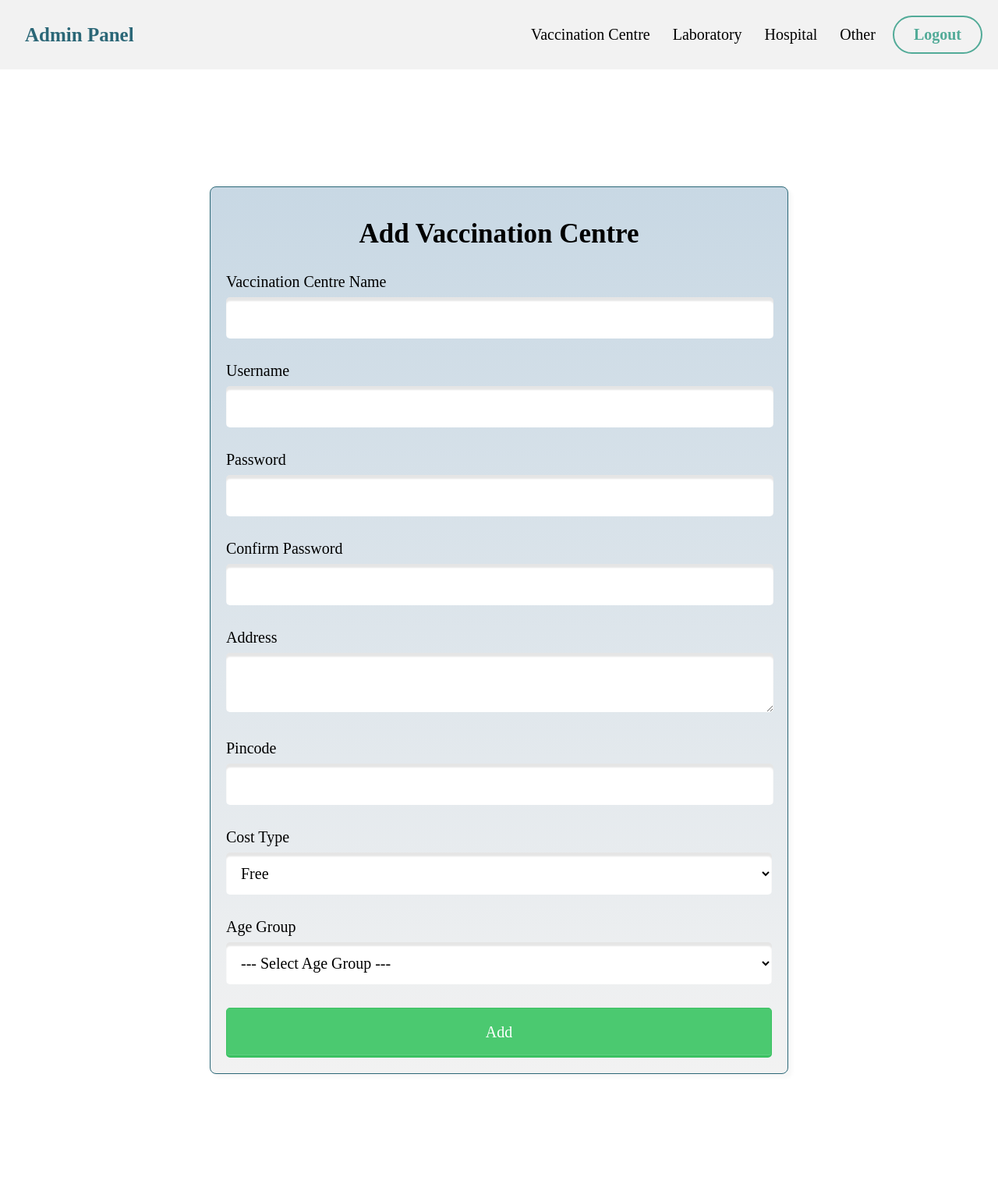
After one commit to pman47/covid_management_system, a PHP site: page /admin/vc.php?source=add_vc in a window 1280 px wide. The commit adds this page. Shown: the whole page at 78% size. Run offline with PHP 8.4, Linux system fonts and the light colour scheme; the visitor is signed in with stand-in values (Sample User, id 1); data that the repository does not hold is empty.

Commit message:
Vaccination Centre Add Delete Update Done

```diff
--- a/admin/admin.css
+++ b/admin/admin.css
@@ -162,6 +162,7 @@ select {
   color: var(--white);
   cursor: pointer;
   box-shadow: 0px 5px 5px rgba(0, 0, 0, 0.2);
+  text-decoration: none;
 }
 
 .tableBody {
@@ -234,3 +235,157 @@ table tr:nth-child(even) {
 .deleteBtn {
   color: red;
 }
+
+.mainContainer {
+  display: flex;
+  justify-content: center;
+}
+
+.vcContainer {
+  margin-top: 20px;
+  width: 90vw;
+}
+
+.vcHead {
+  display: flex;
+  justify-content: space-between;
+}
+
+.vcHead h1 {
+  font-size: 30px;
+}
+
+.vcContainer hr {
+  margin-top: 10px;
+}
+
+/* ADD VC, HOSPITAL, LAB FORM */
+/* ADD VC, HOSPITAL, LAB FORM */
+/* ADD VC, HOSPITAL, LAB FORM */
+
+.cmdForm {
+  width: 700px;
+  margin: 150px auto;
+  padding: 10px 20px;
+  background: linear-gradient(var(--lite-dark), var(--extreme-lite));
+  border-radius: 8px;
+  color: var(--black);
+  box-shadow: 5px 5px 5px rgba(0, 0, 0, 0.03);
+  border: 1px solid var(--dark);
+}
+
+.cmdForm h1 {
+  font-size: 35px;
+  margin: 30px 0px;
+  text-align: center;
+}
+
+.cmdForm button {
+  padding: 19px 39px 18px 39px;
+  color: var(--white);
+  background-color: #4bc970;
+  font-size: 20px;
+  text-align: center;
+  font-style: normal;
+  border-radius: 5px;
+  width: 100%;
+  border: 1px solid #3ac162;
+  border-width: 1px 1px 3px;
+  box-shadow: 0 -1px 0 rgba(255, 255, 255, 0.1) inset;
+  margin-bottom: 10px;
+  cursor: pointer;
+}
+
+.cmdForm label {
+  display: block;
+  margin-bottom: 8px;
+  font-size: 20px;
+}
+
+.cmdForm label.light {
+  display: inline;
+}
+
+.cmdForm input[type="text"],
+.cmdForm input[type="password"],
+.cmdForm input[type="date"],
+.cmdForm input[type="datetime"],
+.cmdForm input[type="email"],
+.cmdForm input[type="number"],
+.cmdForm input[type="search"],
+.cmdForm input[type="tel"],
+.cmdForm input[type="time"],
+.cmdForm input[type="url"],
+.cmdForm input[type="file"],
+.cmdForm textarea,
+.cmdForm select {
+  border: none;
+  font-size: 20px;
+  height: auto;
+  margin: 0;
+  outline: 0;
+  padding: 15px;
+  width: 96%;
+  background-color: var(--white);
+  color: var(--black);
+  box-shadow: 0 5px 2px rgba(0, 0, 0, 0.1) inset;
+  margin-bottom: 30px;
+}
+
+.cmdForm select {
+  width: 100%;
+}
+
+.cmdForm input[type="radio"],
+.cmdForm input[type="checkbox"] {
+  margin: 0 4px 8px 0;
+}
+
+.card {
+  padding: 20px 0px;
+  display: flex;
+  justify-content: space-around;
+  width: 100%;
+  border-radius: 15px;
+  box-shadow: 0px 5px 5px rgba(0, 0, 0, 0.1);
+}
+
+.card div {
+  margin: 0px 30px;
+  width: 50%;
+}
+
+.card .first-child .vcName .card .second-child {
+  margin-top: 35px;
+}
+
+.second-child .btnGrp {
+  margin: 0;
+  margin-top: 5px;
+  margin-left: 30px;
+  display: flex;
+}
+
+.second-child .btnGrp div {
+  margin: 0px;
+}
+
+.second-child .btnGrp a {
+  border-radius: 10px;
+  display: inline-block;
+  text-decoration: none;
+  padding: 5px 20px;
+  color: var(--white);
+  background-color: var(--lite);
+}
+
+.second-child .btnGrp .dlt {
+  background-color: #ff7272;
+}
+
+.card .first-child .vcName {
+  width: 100%;
+  font-size: 30px;
+  color: var(--lite);
+  font-weight: bold;
+}
--- a/admin/ageGroup.php
+++ b/admin/ageGroup.php
@@ -7,7 +7,7 @@
     if(isset($_GET["ageGroupDelete"])){
         $age_group_id = $_GET["ageGroupDelete"];
         $query = "DELETE FROM age_group WHERE age_group_id = '{$age_group_id}'";
-        $deleteState = mysqli_query($connection,$query);
+        $deleteAgeGroup = mysqli_query($connection,$query);
         echo ("<script>location.href='ageGroup.php'</script>");
     }
 
@@ -16,9 +16,9 @@
         $age_to = $_POST["to"];
 
         $query = "INSERT INTO age_group(age_from,age_to) VALUES ('{$age_from}','{$age_to}')";
-        $addState = mysqli_query($connection,$query);
+        $addAgeGroup = mysqli_query($connection,$query);
 
-        if(!$addState){
+        if(!$addAgeGroup){
             die("QUERY FAILED " . mysqli_error($connection));
         }else{
             // echo '<script>
--- /dev/null
+++ b/admin/includes/add_vc.php
@@ -0,0 +1,95 @@
+
+<?php
+    if(isset($_POST["submit"])){
+        $vcName = $_POST["name"];
+        $vcUserName = $_POST["username"];
+        $vcPassword = $_POST["password"];
+        $vcAddress = $_POST["address"];
+        $vcPincode = $_POST["pincode"];
+        $vcCostType = $_POST["costType"];
+        $vcAgeGroup = $_POST["ageGroup"];
+
+        $query = "INSERT INTO vaccination_centres (vc_username, vc_password, vc_name, vc_address, vc_cost_type, vc_pincode, vc_age_group) ";
+        $query .= "VALUES('{$vcUserName}','{$vcPassword}','{$vcName}','{$vcAddress}','{$vcCostType}','{$vcPincode}','{$vcAgeGroup}')";
+
+        $addVc = mysqli_query($connection,$query);
+        if(!$addVc){
+            $connection;
+            die("QUERY FAILED " . mysqli_error($connection));
+        }else{
+            echo "<script>alert('Vaccination Centre Added Successfully.')</script>";
+            echo "<script>location.href='vc.php'</script>";
+        }
+    }
+?>
+
+
+<script>
+
+    var check = function() {
+        if((document.getElementById('password').value === document.getElementById('confirmPassword').value) && document.getElementById('password').value == ""){
+            document.getElementById('pwdMsg').innerHTML = ' ';
+        }
+        else if (document.getElementById('password').value === document.getElementById('confirmPassword').value) {
+            document.getElementById('pwdMsg').style.color = 'green';
+            document.getElementById('pwdMsg').innerHTML = 'matching';
+            document.getElementById('submit').disabled = false;
+        } else {
+            document.getElementById('pwdMsg').style.color = 'red';
+            document.getElementById('pwdMsg').innerHTML = 'not matching';
+            document.getElementById('submit').disabled = true;
+        }
+    }
+    function Hi(){
+        console.log("Hi");
+    }
+</script>
+
+<form action="" method="post" enctype="multipart/form-data" class="cmdForm">
+
+    <h1>Add Vaccination Centre</h1>
+
+    <label for="name">Vaccination Centre Name</label>
+    <input type="text" name="name" id="name" required><br>
+
+    <label for="username">Username</label>
+    <input type="text" name="username" id="username" required>
+
+    <label for="password">Password</label>
+    <input type="password" name="password" id="password" onkeyup='check();' required>
+
+    <label for="confirmPassword">Confirm Password <span class='message' id="pwdMsg"></span></label>
+    <input type="password" name="confirmPassword" id="confirmPassword" onkeyup='check();' required>
+
+    <label for="address">Address</label>
+    <textarea min="10" max="200" name="address" required> </textarea>
+
+    <label for="pincode">Pincode</label>
+    <input type="text" name="pincode" id="pincode" pattern="[1-9]{1}[0-9]{5}" maxlength="6" required>
+
+    <label for="costType">Cost Type</label>
+    <select name="costType" id="costType" required>
+        <option value="free">Free</option>
+        <option value="paid">Paid</option>
+    </select>
+
+    <label for="ageGroup">Age Group</label>
+    <select name="ageGroup" id="ageGroup" required>
+        <option value="none">--- Select Age Group ---</option>
+        <?php
+            $query = "SELECT * FROM age_group";
+            $viewAllAgeGroup = mysqli_query($connection,$query);
+            while($row = mysqli_fetch_assoc($viewAllAgeGroup)){
+                $age_group_id = $row['age_group_id'];
+                $age_from = $row['age_from'];
+                $age_to = $row['age_to'];
+                echo "<option value='$age_group_id'>$age_from - $age_to</option>";
+            }
+        ?>
+    </select>
+
+    <button type="submit" name="submit" id="submit">Add</button>
+</form>
+
+<!-- <label for="mobileNo">Contact No</label>
+    <input type="tel" name="mobileNo" id="mobileNo" pattern="[1-9]{1}[0-9]{9}" required> -->
--- a/admin/includes/navigation.php
+++ b/admin/includes/navigation.php
@@ -5,7 +5,7 @@
     <div class="dropdown">
         <button class="dropbtn">Vaccination Centre</button>
         <div class="dropdown-content">
-            <a href="#">Manage Vaccination Centres</a>
+            <a href="vc.php">Manage Vaccination Centres</a>
             <a href="vaccineType.php">Manage Vaccines Types</a>
         </div>
     </div>
--- a/admin/includes/state.php
+++ b/admin/includes/state.php
@@ -116,7 +116,7 @@
                 if(!$update_query){
                     echo die("Update Query Failed" . mysqli_error($connection));
                 }
-                header("Location: pincode.php");
+                echo ("<script>location.href='pincode.php'</script>");
             }
             ?>
         </form>
--- /dev/null
+++ b/admin/vc.php
@@ -0,0 +1,30 @@
+<?php include('./includes/header.php'); ?>
+<?php include('./includes/navigation.php'); ?>
+<?php include('./includes/db.php'); ?>
+
+<!-- Page Content -->
+
+
+<?php
+    if(isset($_GET['source'])){
+        $source = $_GET['source'];
+    }else{
+        $source = '';
+    }
+
+    switch($source){
+        case 'add_vc':
+            include('./includes/add_vc.php');
+            break;
+
+        case 'edit_vc':
+            $vc_id= $_GET['vc_id'];
+            include "./includes/edit_vc.php";
+            break;
+
+        default:
+            include('./includes/view_all_vc.php');
+            break;
+    }
+
+?>
```
Also changed, not shown: admin/includes/edit_vc.php (added, +84 -0 lines), admin/includes/view_all_vc.php (added, +60 -0 lines), images/bed.jpg, images/vaccination.jpg.
